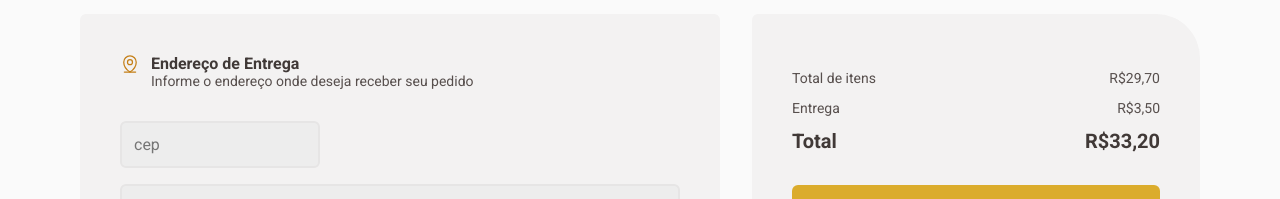
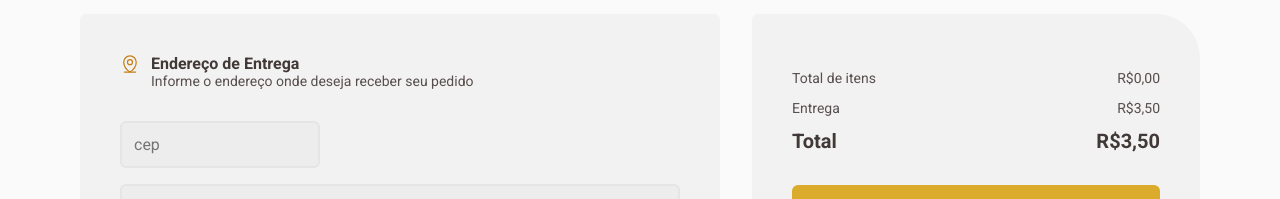
Before and after one commit to kleberfreire/coffee-delivery, a React (Vite) app: page /checkout in a window 1280 px wide. Shown: the part 133-332 px from the top of the page. Built offline with nearby package versions, Linux system fonts and the light colour scheme.

Commit message:
update cart

```diff
--- a/src/context/CartContext.tsx
+++ b/src/context/CartContext.tsx
@@ -1,4 +1,4 @@
-import { createContext, ReactNode, useReducer } from 'react'
+import { createContext, ReactNode, useEffect, useReducer } from 'react'
 
 interface ICoffee {
   id: number
@@ -20,6 +20,7 @@ interface IAddress {
 interface ICart {
   products: ICoffee[] | []
   totalValue: number
+  shipping?: number
   address?: IAddress
   methodPurchased: string | null
 }
@@ -71,9 +72,15 @@ export function CartContextProvider({ children }: ICartContextProviderProps) {
         console.log('novo', action.payload.product.amount)
         productUpdate.amount = action.payload.newAmount
         console.log('atual', productUpdate?.amount)
+        const totalValueInCart: number = cartProducts.reduce((acc, curr) => {
+          const totalProduct = curr.value * curr.amount
+          return acc + totalProduct
+        }, 0)
+
         return {
           ...state,
           products: [...cartProducts],
+          totalValue: totalValueInCart,
         }
       }
 
@@ -94,7 +101,6 @@ export function CartContextProvider({ children }: ICartContextProviderProps) {
   // }, [cart])
 
   const amountProductCart = cart.products.length
-
   function handleAddProductCart(product: ICoffee) {
     dispatch({
       type: 'ADD_NEW_PRODUCT_CART',
@@ -108,7 +114,7 @@ export function CartContextProvider({ children }: ICartContextProviderProps) {
       payload: { product, newAmount: amount },
     })
   }
-
+  console.log(cart)
   return (
     <CartContext.Provider
       value={{
--- a/src/pages/Checkout/TotalsPurchase/index.tsx
+++ b/src/pages/Checkout/TotalsPurchase/index.tsx
@@ -1,19 +1,31 @@
 import { Wrapper } from './styled'
 
-export function TotalPurchase() {
+type TotalPurchaseProps = {
+  totalItems: number
+}
+
+export function TotalPurchase({ totalItems }: TotalPurchaseProps) {
+  const formatterValue = (value: number) =>
+    new Intl.NumberFormat('pt-BR', {
+      minimumFractionDigits: 2,
+    }).format(value)
+
+  const shipping = 3.5
+  const total = totalItems + shipping
+
   return (
     <Wrapper>
       <div>
         <p>Total de itens</p>
-        <span>R$29,70</span>
+        <span>R${formatterValue(totalItems)}</span>
       </div>
       <div>
         <p>Entrega</p>
-        <span>R$3,50</span>
+        <span>R${formatterValue(shipping)}</span>
       </div>
       <div>
         <p>Total</p>
-        <span>R$33,20</span>
+        <span>R${formatterValue(total)}</span>
       </div>
     </Wrapper>
   )
--- a/src/pages/Checkout/index.tsx
+++ b/src/pages/Checkout/index.tsx
@@ -101,7 +101,7 @@ export function Checkout() {
                 />
               )
             })}
-            <TotalPurchase />
+            <TotalPurchase totalItems={cart.totalValue} />
             <ButtonConfirmPurchase />
           </TotalsContainer>
         </ConfirmPurchase>
--- a/src/pages/Home/CooffeItem/index.tsx
+++ b/src/pages/Home/CooffeItem/index.tsx
@@ -84,8 +84,10 @@ export function CoffeeItem({ coffee }: ICoffeeItemProps) {
         </QtdContainer>
         <ButtonCartAdd
           onClick={() => {
-            handleAddProductCart({ ...coffee, amount })
-            setAmount(0)
+            if (amount > 0) {
+              handleAddProductCart({ ...coffee, amount })
+              setAmount(0)
+            }
           }}
         >
           <ShoppingCart size={32} weight="fill" />
```
